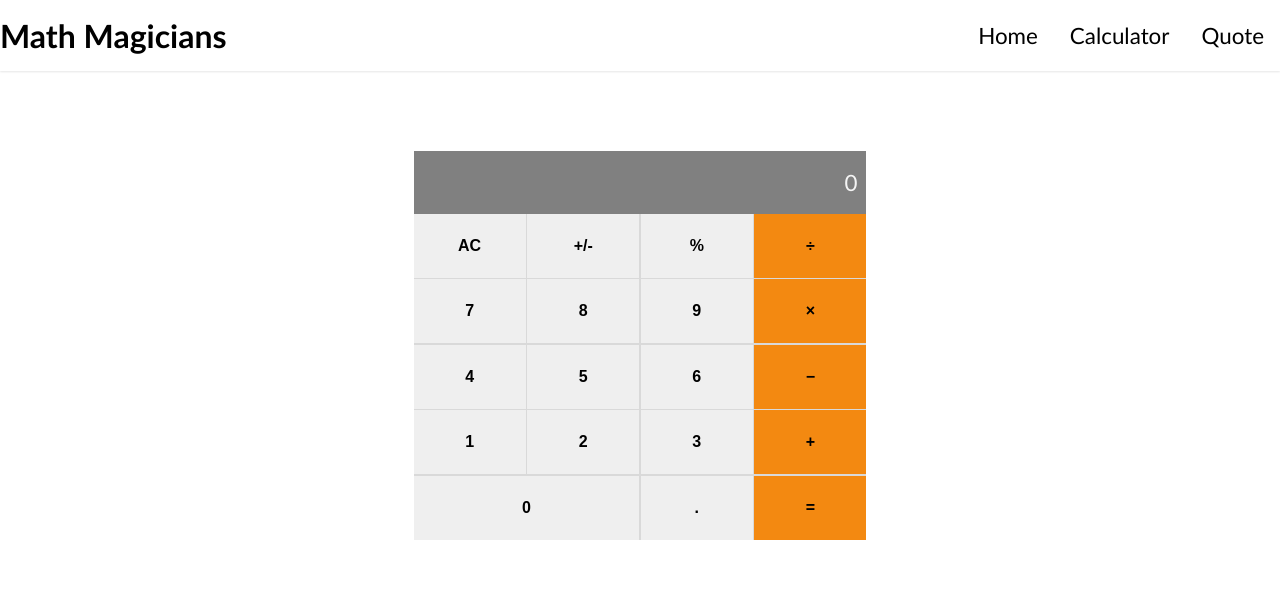
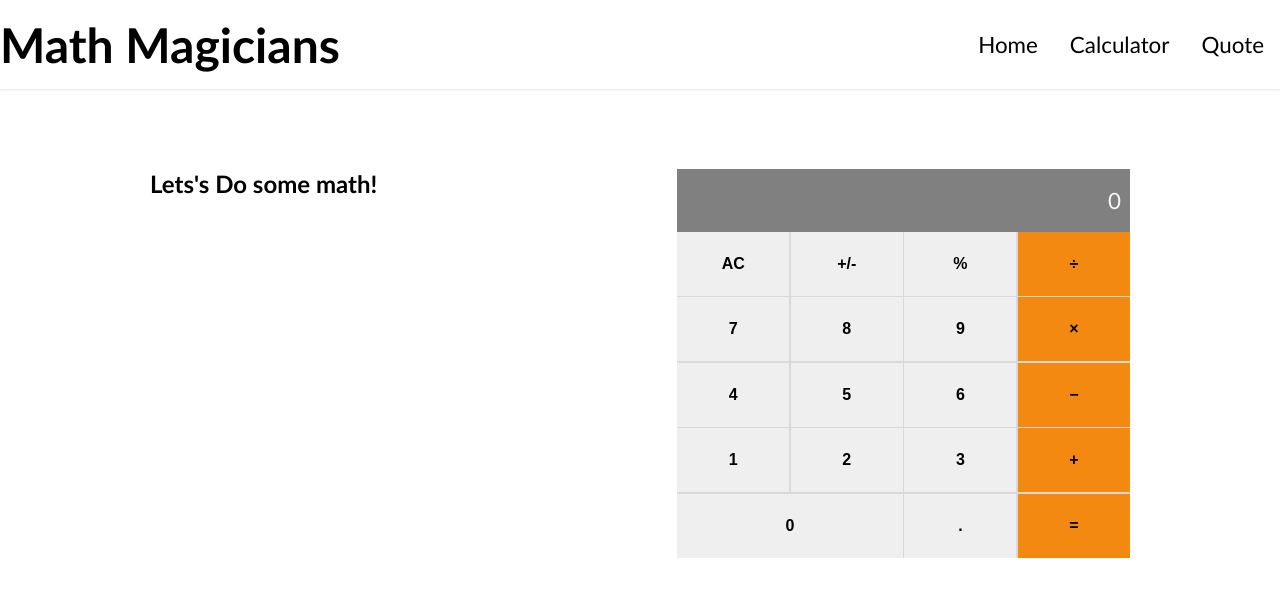
Before and after one commit to MrBrN197/Math-Magicians, a React (Create React App) app: page /calculator in a window 1280 px wide. Shown: the top 596 px of the page. Built offline with nearby package versions, Linux system fonts and the light colour scheme.

Commit message:
Add `Calculator` component page styling

```diff
--- a/src/App.js
+++ b/src/App.js
@@ -1,5 +1,5 @@
 import { Switch, Route } from 'react-router-dom';
-import Calculator from './pages/Calculator';
+import CalculatorPage from './pages/CalculatorPage';
 import Header from './components/Header';
 import Home from './pages/Home';
 import Quote from './pages/Quote';
@@ -12,7 +12,7 @@ const App = () => (
         <Home />
       </Route>
       <Route path="/calculator">
-        <Calculator />
+        <CalculatorPage />
       </Route>
       <Route path="/quote">
         <Quote />
--- a/src/pages/Calculator.css
+++ b/src/components/Calculator.css
@@ -2,8 +2,6 @@
 .container {
   width: fit-content;
   font-size: 1rem;
-  margin: 0 auto;
-  margin-top: 10vh;
 }
 
 .screen {
--- a/src/components/Header.module.css
+++ b/src/components/Header.module.css
@@ -7,6 +7,10 @@
   box-shadow: 0 1px 2px rgba(0, 0, 0, 0.1);
 }
 
+.header h1 {
+  font-size: 3rem;
+}
+
 .header a {
   text-decoration: none;
   color: inherit;
--- /dev/null
+++ b/src/pages/CalculatorPage.js
@@ -0,0 +1,16 @@
+import Calculator from '../components/Calculator';
+
+const style = {
+  display: 'flex',
+  justifyContent: 'space-around',
+  marginTop: '5rem',
+};
+
+const CalculatorPage = () => (
+  <div style={style}>
+    <h2>Lets&apos;s Do some math!</h2>
+    <Calculator />
+  </div>
+);
+
+export default CalculatorPage;
```
Also changed, not shown: src/components/Calculator.js (renamed from src/pages/Calculator.js).
